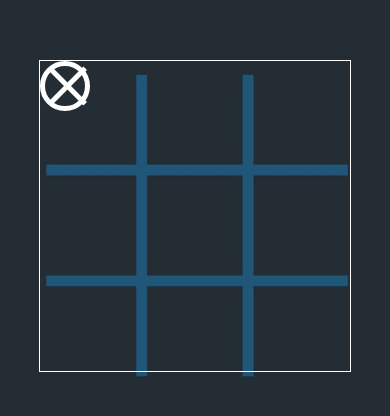
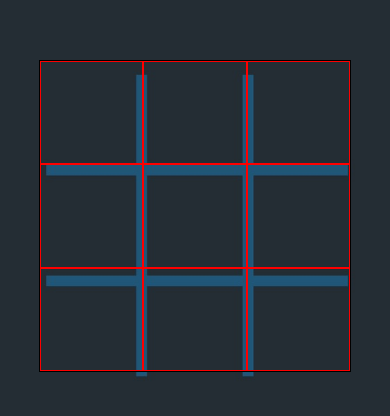
Before and after one commit to NilsRobatscherdev/app-tic_tac_toe, a React Native app: screen / in a window 390 px wide. Shown: the part 216-632 px from the top of the page. Built offline with nearby package versions, Linux system fonts and the light colour scheme.

Commit message:
adding the function of the map

```diff
--- a/App.js
+++ b/App.js
@@ -1,3 +1,4 @@
+import React, {useState} from 'react'
 import { StatusBar } from 'expo-status-bar';
 import { StyleSheet, Text, View, ImageBackground } from 'react-native';
 
@@ -6,15 +7,34 @@ import styles from './App.style'
 import BgImage from './assets/bg.jpeg'
 
 export default function App() {
+  const [map,setMap] = useState([
+    ['','',''], // first
+    ['','',''], // second
+    ['','','']  // third
+  ]);
   return (
     <View style={styles.container}>
       <ImageBackground source={BgImage} style={styles.bg} resizeMode="contain">
         <View style={styles.map}>
-          <View style={styles.circle}></View>
-          <View style={styles.cross}>
-            <View style={styles.crossLine}></View>
-            <View style={[ styles.crossLine, styles.crossLineReversed]}></View>
-          </View>
+          {
+            map.map((row)=> (
+              <View style={styles.row}>
+                {row.map((cell) => <View style={styles.cell}></View>)}
+              </View>
+            ))
+          }
+
+
+           {/**
+            *
+            <View style={styles.circle}></View>
+            <View style={styles.cross}>
+              <View style={styles.crossLine}></View>
+              <View style={[ styles.crossLine, styles.crossLineReversed]}></View>
+            </View>
+            *
+            */}
+
         </View>
 
       </ImageBackground>
--- a/App.style.js
+++ b/App.style.js
@@ -16,9 +16,18 @@ export default StyleSheet.create({
       },
       map:{
         borderWidth:1,
-        borderColor:"white",
+
         width:"80%",
         aspectRatio:1,
+      },
+      row:{
+        flex:1,
+        flexDirection:"row",
+      },
+      cell:{
+        flex:1,
+        borderColor:"red",
+        borderWidth:1,
       },
       circle:{
         position:'absolute',
```
